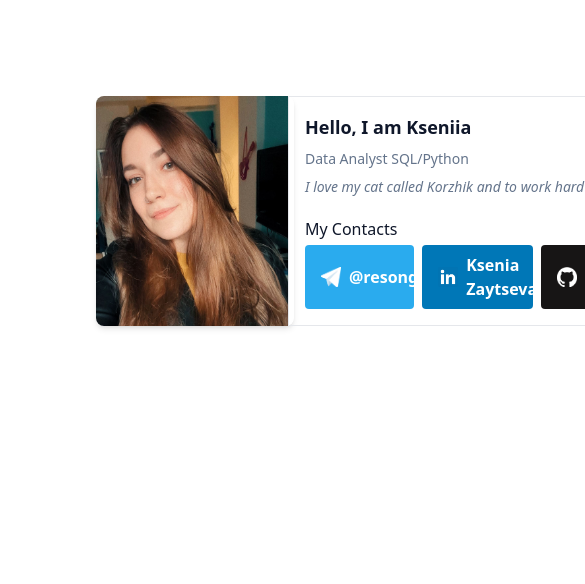
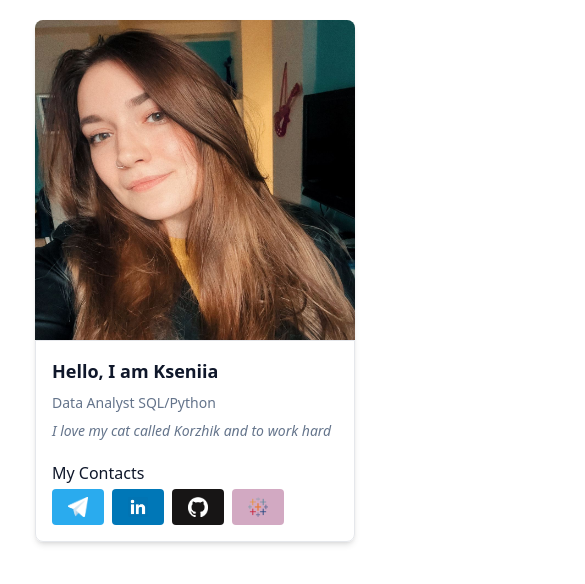
Before and after one commit to Lykke27/iamresong, a Next.js app: page / in a window 390 px wide. Shown: the top 584 px of the page, 585 px wide, since content can reach past the window. Built offline with nearby package versions, Linux system fonts and the light colour scheme.

Commit message:
add mobile version

```diff
--- a/src/app/page.tsx
+++ b/src/app/page.tsx
@@ -8,10 +8,14 @@ import SocialBadge from '@/components/SocialBadge';
 
 export default function Home() {
     return (
-        <main className="container max-w-screen-lg mx-auto flex min-h-screen flex-col items-center p-24 font-sans">
-            <div className="flex flex-row w-full shadow-md rounded-lg">
-                <Image src={resongPic} className="rounded-s-lg flex-none w-48 relative" alt="Picture of the author" />
-                <div className="flex-auto p-4 border rounded-e-lg">
+        <main className="container max-w-screen-lg mx-auto flex min-h-screen flex-col items-center p-5 sm:p-15 font-sans">
+            <div className="flex flex-col sm:flex-row max-w-xs sm:max-w-none shadow-md rounded-lg ">
+                <Image
+                    src={resongPic}
+                    className="rounded-t-lg sm:rounded-s-lg sm:rounded-e-none flex-none sm:w-48 relative aspect-square md:mb-0"
+                    alt="Picture of the author"
+                />
+                <div className="flex-auto p-4 border rounded-b-lg rounded-t-none">
                     <div className="flex-column w-full">
                         <h1 className="text-lg font-semibold text-slate-900">Hello, I am Kseniia</h1>
                         <div className="text-sm font-medium text-slate-500 mt-2">Data Analyst SQL/Python</div>
@@ -21,7 +25,7 @@ export default function Home() {
                     </div>
                     <div className="flex-column w-full mt-5">
                         <div className="text-md font-medium text-slate-900">My Contacts</div>
-                        <div className="flex space-x-2 mt-1">
+                        <div className="flex space-x-2 mt-1 flex-wrap">
                             <SocialBadge
                                 social="telegram"
                                 asset={TelegramLogo}
--- a/src/components/SocialBadge.tsx
+++ b/src/components/SocialBadge.tsx
@@ -23,7 +23,7 @@ const SocialBadge = (props: propsType) => {
             target="_blank"
         >
             <Image src={props.asset} className="w-5 h-5 fill-current" loading="lazy" alt={props.social} />
-            <span className="ml-2">{props.description}</span>
+            <span className="ml-2 hidden lg:block">{props.description}</span>
         </a>
     );
 };
```
